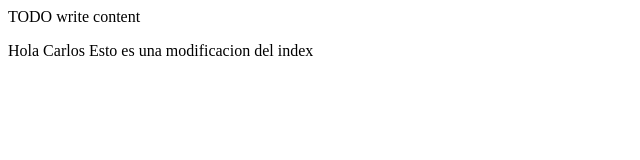
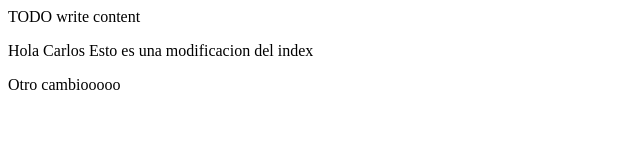
Before and after one commit to kapikes/practicando, a website: page practicando/public_html/index.html in a window 1280 px wide. Shown: the whole page, without its empty margins (0-640 px from the left). Drawn offline with Linux system fonts and the light colour scheme.

Commit message:
Ultimo commit otra líneas

```diff
--- a/practicando/public_html/index.html
+++ b/practicando/public_html/index.html
@@ -13,5 +13,6 @@
     <body>
         <div>TODO write content</div>
         <p>Hola Carlos Esto es una modificacion del index</p>
+        <p>Otro cambiooooo</p>
     </body>
 </html>
```
